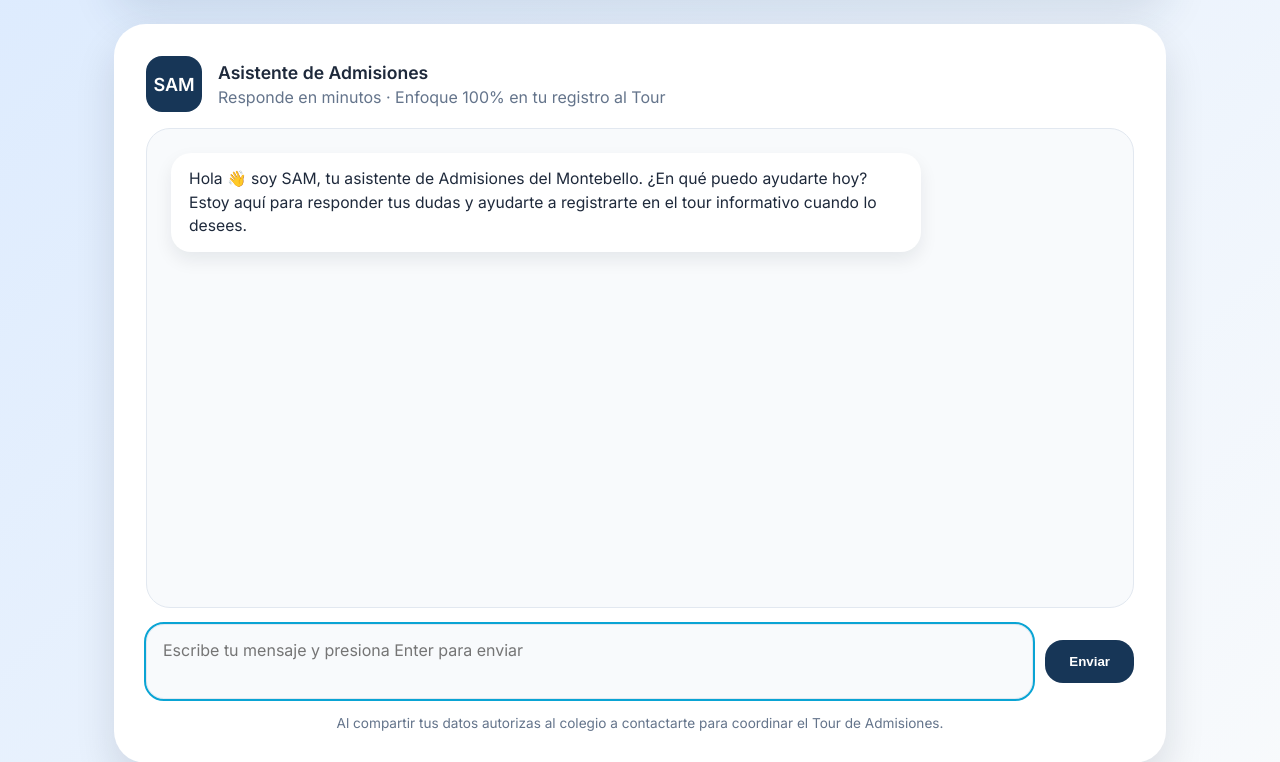
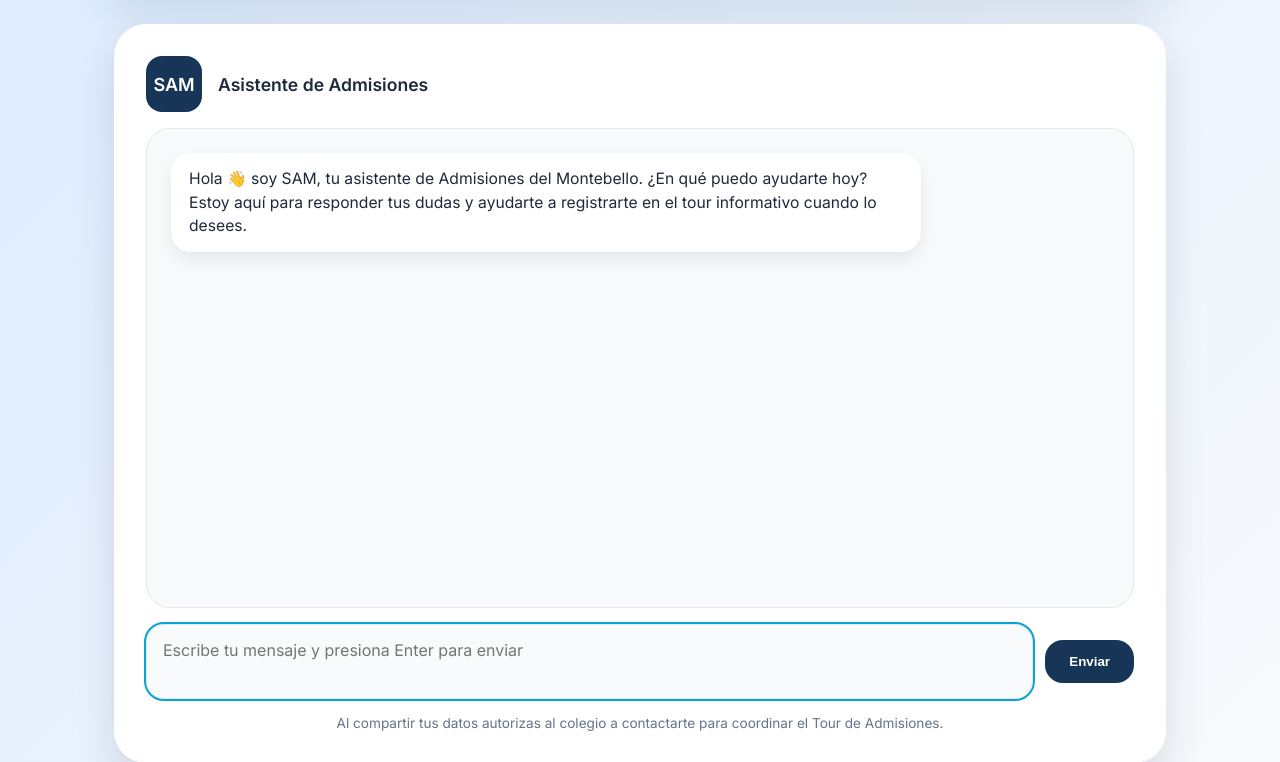
Before and after one commit to brandonminta/tour-chatbot, a FastAPI app: page / in a window 1280 px wide. Shown: the part 199-961 px from the top of the page. Run offline with FastAPI, Linux system fonts and the light colour scheme; data comes from the database, SQL or seed files in the repository.

Commit message:
Update index.html

```diff
--- a/app/templates/index.html
+++ b/app/templates/index.html
@@ -22,7 +22,6 @@
                 <div class="avatar">SAM</div>
                 <div>
                     <p class="chat-title">Asistente de Admisiones</p>
-                    <p class="chat-subtitle">Responde en minutos · Enfoque 100% en tu registro al Tour</p>
                 </div>
             </div>
             <div id="connection-banner" class="connection-banner hidden" role="status" aria-live="polite"></div>
```
